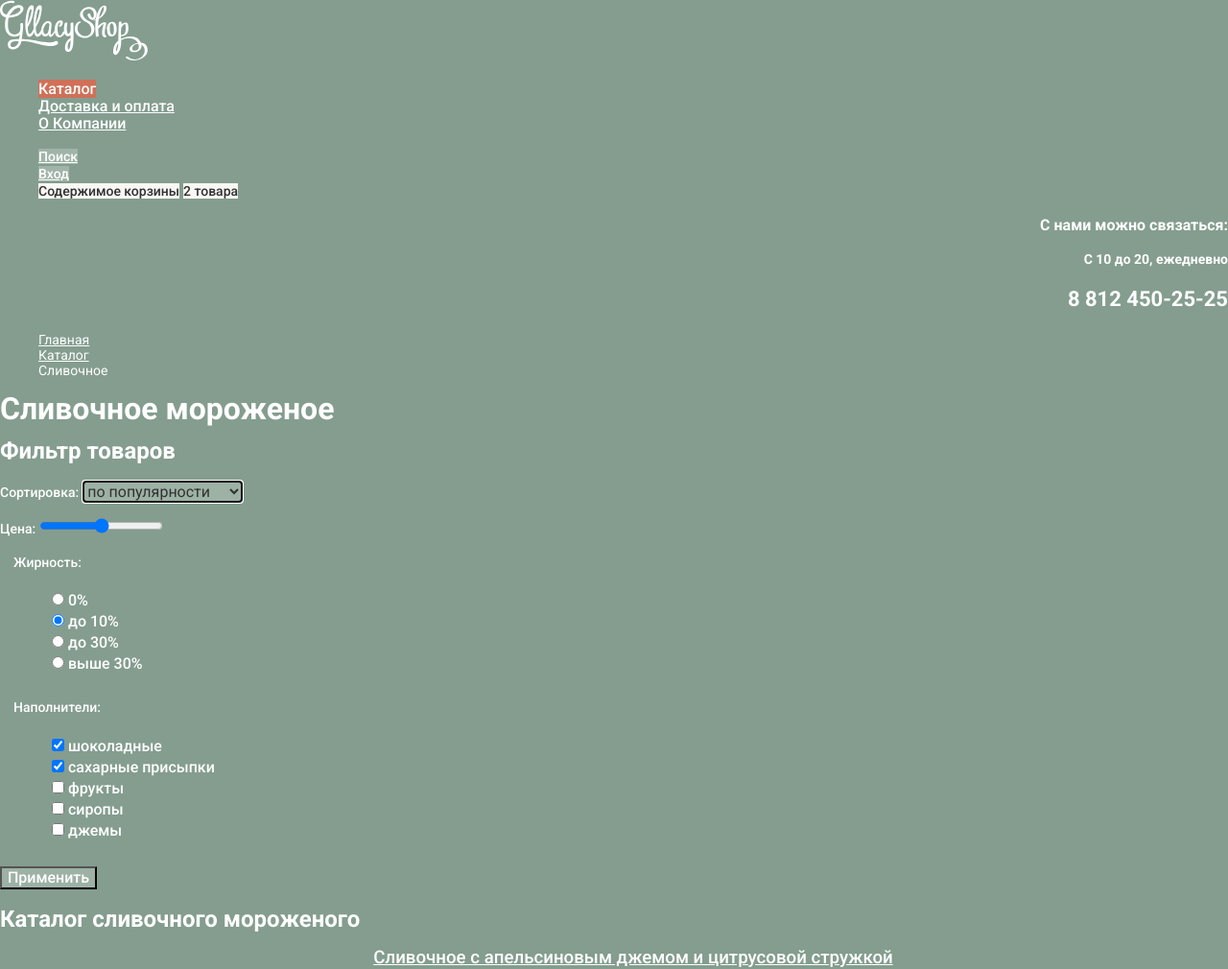
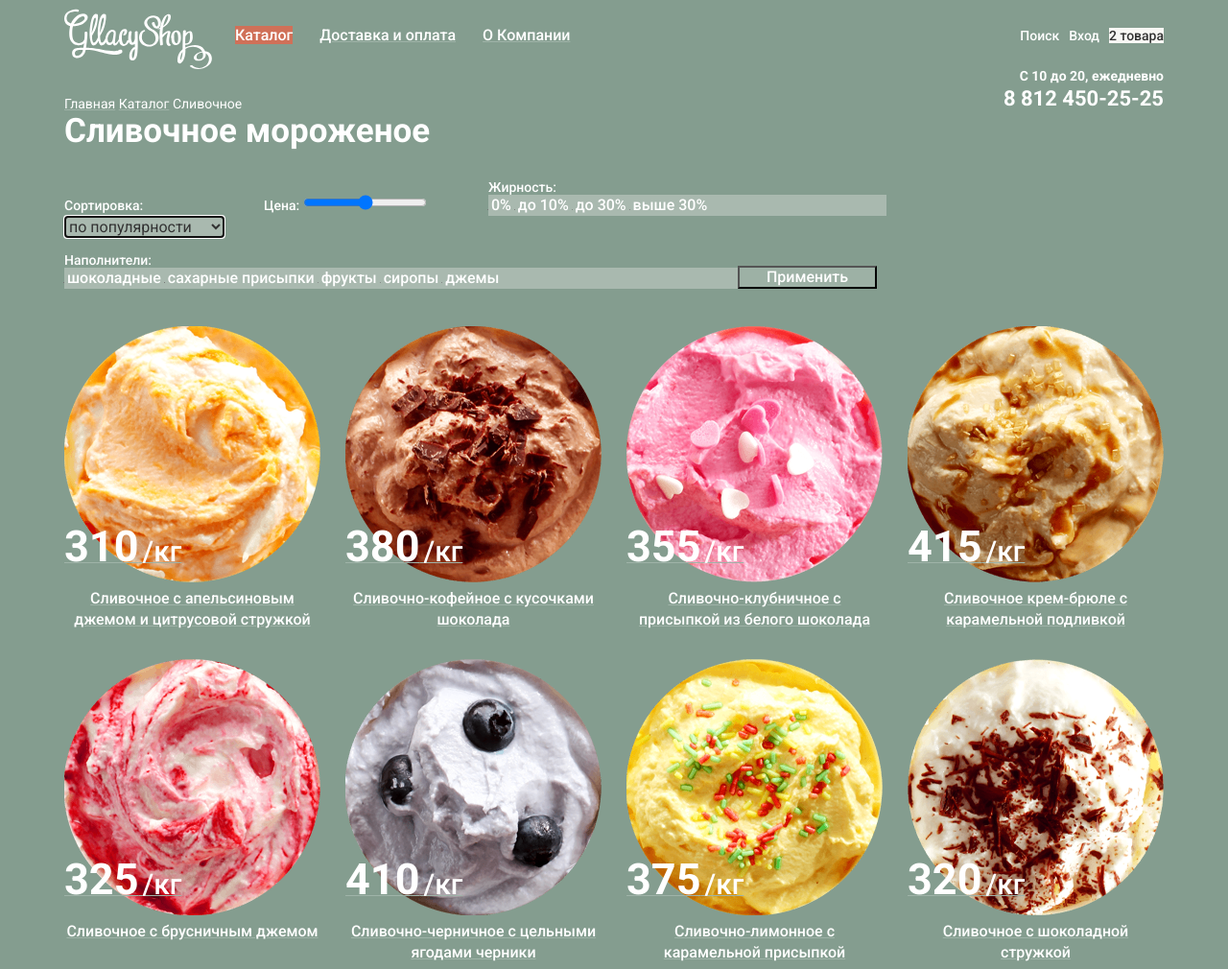
Before and after one commit to nikolaivi/933039-gllacy-24, a plain HTML site: page inner.html in a window 1280 px wide. Shown: the top 1010 px of the page at 96% size. Drawn offline with Linux system fonts and the light colour scheme.

Commit message:
Выпонено задание по построению сеток

```diff
--- a/css/style.css
+++ b/css/style.css
@@ -1,4 +1,14 @@
 /* Общие стили */
+
+*,
+*::before,
+*::after {
+  box-sizing: inherit;
+}
+
+html {
+  box-sizing: border-box;
+}
 
 body {
   margin: 0;
@@ -19,6 +29,7 @@ a {
   line-height: 18px;
   font-weight: 500;
   color: inherit;
+  text-decoration-color: rgb(159, 179, 168);
 }
 
 a:hover,
@@ -32,6 +43,27 @@ a:active {
 .index-page {
   background-image: url("../img/ice-cream-1-background.png");
   background-repeat: no-repeat;
+  background-position: center 0px;
+}
+
+/* .index-page {
+  background-image: url("../../gllacy/preview/gllacy-index.jpg");
+  background-repeat: no-repeat;
+  background-position: center 0;
+} */
+
+/* Visually-hidden */
+
+.visually-hidden {
+  width: 1px !important;
+  height: 1px !important;
+  margin: -1px !important;
+  padding: 0px !important;
+
+  border: 0px !important;
+
+  clip-path: inset(0px 0px 0px 0px) !important;
+  overflow: hidden !important;
 }
 
 /* Общие стили для тектстовых полей форм */
@@ -64,9 +96,27 @@ input[type="text"]:valid {
 
 /* Стили для шапки */
 
+.main-header {
+  width: 1200px;
+  margin-left: auto;
+  margin-right: auto;
+  margin-bottom: 0;
+  margin-top: 9px;
+  padding: 0 27px;
+}
+
 .main-navigation {
+  display: flex;
+
   line-height: 18px;
   color: rgb(255, 255, 255);
+}
+
+.main-header-logo {
+  width: 154px;
+  height: 64px;
+
+  align-self: flex-end;
 }
 
 .site-navigation,
@@ -74,8 +124,37 @@ input[type="text"]:valid {
   list-style: none;
 }
 
+.site-navigation {
+  padding: 0px;
+  width: 600px;
+  margin-left: 24px;
+  margin-top: 8px;
+
+  display: flex;
+  align-items: center;
+}
+
+.main-menu {
+  margin-right: 28px;
+}
+
+.user-navigation {
+  width: 245px;
+  margin-left: auto;
+  margin-top: 8px;
+
+  display: flex;
+  justify-content: flex-end;
+  align-items: center;
+}
+
 .search,
-.navigation-enter,
+.navigation-enter {
+  margin-right: 10px;
+}
+
+.search a,
+.navigation-enter a,
 .cart-empty,
 .cart-not-empty {
   text-decoration: none;
@@ -89,9 +168,7 @@ input[type="text"]:valid {
   font-size: 14px;
   line-height: 16px;
   font-weight: 500;
-  color:rgb(255, 255, 255);
-
-  background-color: rgb(161, 180, 169);
+  color: rgb(255, 255, 255);
 }
 
 .main-menu:hover,
@@ -124,23 +201,63 @@ input[type="text"]:valid {
 }
 
 .call-us {
+  width: 267px;
+  margin-left: auto;
+  margin-top: -2px;
+
   text-align: right;
+
+  align-self: flex-end;
+}
+
+.call-us p {
+  margin: 0px;
+  padding: 0px;
 }
 
 .call-hours {
   font-size: 14px;
   line-height: 16px;
+
+  text-align: right;
 }
 
 .call-us .tel {
+  margin-top: 4px;
+
   font-size: 22px;
   line-height: 24px;
 }
 
+/* Стили для main index.html */
+
+.body-container {
+  width: 1200px;
+  margin-top: 275px;
+  margin-left: auto;
+  margin-right: auto;
+
+  display: flex;
+  flex-direction: column;
+}
+
+/* Стили для main inner.html */
+.inner-container {
+  width: 1200px;
+  margin-left: auto;
+  margin-right: auto;
+  padding: 0 27px;
+
+  display: flex;
+  flex-direction: column;
+}
+
+
+
 /* Стили для переключателей фона */
 
 .switch-slides {
-   list-style: none;
+  list-style: none;
 }
 
 .switch-button {
@@ -168,7 +285,7 @@ input[type="text"]:valid {
   color: rgb(255, 255, 255);
   text-decoration: none;
 
-  background-image: linear-gradient(0deg, rgb(231,74,53) 0%, rgb(242,104,67) 100%);
+  background-image: linear-gradient(0deg, rgb(231, 74, 53) 0%, rgb(242, 104, 67) 100%);
 }
 
 .button:hover,
@@ -177,15 +294,25 @@ input[type="text"]:valid {
 }
 
 .button:active {
-  background-image: linear-gradient(0deg, rgb(242,104,67) 0%, rgb(231,74,53) 100%);
+  background-image: linear-gradient(0deg, rgb(242, 104, 67) 0%, rgb(231, 74, 53) 100%);
 }
 
 /* Стили для текста слайдов и кнопок */
 
 .special-offers-item {
+  margin-left: 27px;
+  margin-right: 27px;
+  margin-bottom: 40px;
+
   font-size: 60px;
   line-height: 60px;
   text-align: center;
+}
+
+.special-offers-item p {
+  margin: 0px;
+  padding: 0px;
+  padding-bottom: 30px;
 }
 
 .special-offers-item .button {
@@ -194,6 +321,15 @@ input[type="text"]:valid {
 }
 
 /* Стили для предложений по малине и шоколаду */
+
+.free-items {
+  margin-left: 27px;
+  margin-right: 27px;
+  margin-bottom: 40px;
+
+  display: flex;
+  justify-content: space-between;
+}
 
 .free-raspberries,
 .free-chocolate {
@@ -224,14 +360,47 @@ input[type="text"]:valid {
 }
 
 /* Стили для предложений по наиболее популярным товарам, а также каталога с товарами */
+.best-sellers {
+  margin-left: 27px;
+  margin-right: 27px;
+  margin-top: 5px;
+  margin-bottom: 40px;
+  padding: 0;
+}
+
+.best-sellers-item,
+.catalog-item {
+  width: 267px;
+}
+
+.best-sellers-item a,
+.catalog-item a {
+  display: flex;
+  flex-direction: column-reverse;
+}
+
+.catalog-item a:nth-last-of-type(-n + 5) {
+  margin-bottom: 30px;
+}
 
 .best-sellers ul,
 .catalog ul {
+  margin: 0;
+  padding: 0;
+
+  display: flex;
+  justify-content: space-between;
+  flex-wrap: wrap;
+
   list-style: none;
 }
 
 .best-sellers-item h3,
 .catalog-item h3 {
+  margin: 0;
+
+  font-size: 16px;
+  line-height: 22px;
   font-weight: 500;
 
   text-align: center;
@@ -241,6 +410,13 @@ input[type="text"]:valid {
 .catalog-item b {
   font-size: 45px;
   line-height: 45px;
+}
+
+.best-sellers-item p,
+.catalog-item p {
+  margin-top: -60px;
+
+  z-index: 1;
 }
 
 .best-sellers-item .weight,
@@ -254,9 +430,16 @@ input[type="text"]:valid {
 .our-features {
   width: 1146px;
   height: 307px;
+  margin-left: 27px;
+  margin-right: 27px;
+  margin-bottom: 40px;
 
   background-image: url("../img/waffle-background.jpg");
   border-radius: 15px;
+}
+
+.our-features ul {
+  padding: 0;
 }
 
 .our-features h2 {
@@ -282,7 +465,16 @@ input[type="text"]:valid {
   color: rgb(50, 50, 50);
 }
 
-/* Стили для описания блога */
+/* Стили для описания блога и раздела с рассылкой*/
+
+.blog-and-news {
+  margin-left: 27px;
+  margin-right: 27px;
+  margin-bottom: 40px;
+
+  display: flex;
+  justify-content: space-between;
+}
 
 .our-blog {
   width: 560px;
@@ -306,8 +498,6 @@ input[type="text"]:valid {
   text-decoration: underline;
 }
 
-/* Стили для описания раздела с рассылкой */
-
 .our-news {
   width: 560px;
   height: 220px;
@@ -318,6 +508,7 @@ input[type="text"]:valid {
 .our-news div {
   width: 550px;
   height: 210px;
+  margin: 5px;
 
   background-color: rgb(248, 247, 244);
   border-radius: 10px;
@@ -342,7 +533,14 @@ input[type="text"]:valid {
 
 /* Стили для раздела с контактной информацией */
 
+.our-contacts {
+  position: relative;
+}
+
 .contacts {
+  position: absolute;
+  top: 61px;
+  right: 27px;
   width: 300px;
   height: 305px;
 
@@ -369,6 +567,21 @@ input[type="text"]:valid {
 }
 
 /* Стили для подвала */
+
+.main-footer {
+  width: 1200px;
+  padding: 0 27px;
+  margin-right: auto;
+  margin-left: auto;
+
+  display: flex;
+  justify-content: space-between;
+  align-items: center;
+}
+
+.main-footer ul {
+  padding: 0;
+}
 
 .footer-navigation {
   list-style: none;
@@ -409,6 +622,17 @@ a.social-button:active {
 
 /* Стили для хлебных крошек и заголовка страницы с каталогом*/
 
+.breadcrumbs {
+  width: 853px;
+  margin: 0;
+  padding: 0;
+  margin-top: -15px;
+}
+
+.breadcrumbs li {
+  display: inline-block;
+}
+
 .breadcrumbs,
 .breadcrumbs a {
   font-size: 14px;
@@ -418,12 +642,20 @@ a.social-button:active {
   list-style: none;
 }
 
-h1 .page-title {
+h1 {
+  margin: 0;
+  margin-bottom: 30px;
+  padding: 0;
+
   font-size: 35px;
   line-height: 41px;
 }
 
 /* Стили для формы поиска */
+
+.filter {
+  margin-bottom: 40px;
+}
 
 .filter label,
 .filter legend {
@@ -432,11 +664,17 @@ h1 .page-title {
   font-weight: 500;
 }
 
-fieldset {
+.filter fieldset {
+  margin: 0;
+  padding: 0;
+
   border: none;
 }
 
-fieldset ul {
+.filter ul {
+  margin: 0;
+  padding: 0;
+
   list-style: none;
 }
 
@@ -447,11 +685,50 @@ fieldset ul {
   font-weight: 500;
 }
 
+.sort-form {
+  display: flex;
+  align-items: baseline;
+  flex-wrap: wrap;
+}
+
+.sort {
+  width: 193px;
+  margin: 0;
+  margin-right: 15px;
+  margin-bottom: 15px;
+}
+
+.price-range {
+  width: 219px;
+  margin: 0;
+  margin-right: 15px;
+}
+
+.fat-content {
+  width: 415px;
+}
+
+.filling {
+  width: 702px;
+  margin-right: 24px;
+}
+
+.sort-form button {
+  width: 145px;
+}
+
+.fat-content li,
+.filling li {
+  display: inline-block;
+}
+
 .sort select,
-.price-range div {
+.price-range input,
+.fat-content ul,
+.filling ul {
   color: rgb(255, 255, 255);
 
-  background-color: rgb(157, 177, 165);
+  background-color: rgb(169, 185, 175);
 }
 
 .sort select:hover,
@@ -460,6 +737,8 @@ fieldset ul {
 }
 
 .filter button {
+  align-self: flex-end;
+
   line-height: 18px;
   font-weight: 500;
   color: rgb(255, 255, 255);
@@ -480,9 +759,18 @@ fieldset ul {
 }
 
 /* Стили для нумерации страниц */
+.pagination-list {
+  align-self: flex-end;
+}
 
 .pagination-list ul {
+  padding: 0;
+
   list-style: none;
+}
+
+.pagination-list li {
+  display: inline-block;
 }
 
 .pagination-item {
@@ -511,12 +799,13 @@ fieldset ul {
 
 
 
-/* Скрытые попапы */
+/* Скрытые блоки */
 
 .catalog-menu,
 .search form,
 .navigation-enter form,
 .modal-feedback,
-.cart {
+.cart,
+.switch-button {
   display: none;
 }
--- a/inner.html
+++ b/inner.html
@@ -57,7 +57,7 @@
           </form>
         </li>
         <li>
-          <span class="cart-not-empty visually-hidden">Содержимое корзины</span>
+          <p class="visually-hidden">Содержимое корзины</p>
           <a class="cart-not-empty" href="#">2 товара</a>
           <section class="cart">
             <table>
@@ -95,7 +95,7 @@
       <p class="tel">8 812 450-25-25</p>
     </div>
   </header>
-  <main>
+  <main class="inner-container">
     <ul class="breadcrumbs">
       <li><a href="index.html">Главная</a></li>
       <li><a href="#">Каталог</a></li>
@@ -103,14 +103,14 @@
     </ul>
     <h1 class="page-title">Сливочное мороженое</h1>
     <section class="filter">
-      <h2 class="visually-hidden">Фильтр товаров</h2>
-      <form action="https://echo.htmlacademy.ru" method="get">
+      <!-- <h2 class="visually-hidden">Фильтр товаров</h2> -->
+      <form class="sort-form" action="https://echo.htmlacademy.ru" method="get">
         <p class="sort">
           <label for="id-sort">Сортировка:</label>
           <select name="sort" id="id-sort" autofocus>
             <option value="sort-popular">по популярности</option>
-            <option value="sort-cheap">сначала недорогие</option>
-            <option value="sort-expensive">сначала дорогие</option>
+            <option value="sort-low-price">сначала недорогие</option>
+            <option value="sort-high-price">сначала дорогие</option>
             <option value="sort-fat-content">по жирности</option>
           </select>
         </p>
@@ -175,7 +175,7 @@
           <a href="#">
             <h3>Сливочное с апельсиновым джемом и цитрусовой стружкой</h3>
             <p class="item-price">
-              <b>310₽</b>
+              <b>310</b>
               <span class="weight">/кг</span>
             </p>
             <img src="img/orange-ice-cream.png" width="267" height="267" alt="Фотография сливочного мороженого с апельсиновым джемом и цитрусовой стружкой">
@@ -185,7 +185,7 @@
           <a href="#">
             <h3>Сливочно-кофейное с кусочками шоколада</h3>
             <p class="item-price">
-              <b>380₽</b>
+              <b>380</b>
               <span class="weight">/кг</span>
             </p>
             <img src="img/coffee-chocolate-ice-cream.png" width="267" height="267" alt="Фотография сливочно-кофейного мороженого с кусочками шоколада">
@@ -195,7 +195,7 @@
           <a href="#">
             <h3>Сливочно-клубничное с присыпкой из белого шоколада</h3>
             <p class="item-price">
-              <b>355₽</b>
+              <b>355</b>
               <span class="weight">/кг</span>
             </p>
             <img src="img/strawberry-white-chocolate-ice-cream.png" width="267" height="267" alt="Фотография сливочно-клубничного мороженого с присыпкой из белого шоколада">
@@ -205,7 +205,7 @@
           <a href="#">
             <h3>Сливочное крем-брюле с карамельной подливкой</h3>
             <p class="item-price">
-              <b>415₽</b>
+              <b>415</b>
               <span class="weight">/кг</span>
             </p>
             <img src="img/creme-brulee-ice-cream.png" width="267" height="267" alt="Фотография сливочного крем-брюле с карамельной подливкой">
@@ -215,7 +215,7 @@
           <a href="#">
             <h3>Сливочное с брусничным джемом</h3>
             <p class="item-price">
-              <b>325₽</b>
+              <b>325</b>
               <span class="weight">/кг</span>
             </p>
             <img src="img/lingonberry-ice-cream.png" width="267" height="267" alt="Фотография сливочного мороженого с брусничным джемом">
@@ -225,7 +225,7 @@
           <a href="#">
             <h3>Сливочно-черничное с цельными ягодами черники</h3>
             <p class="item-price">
-              <b>410₽</b>
+              <b>410</b>
               <span class="weight">/кг</span>
             </p>
             <img src="img/blueberry-ice-cream.png" width="267" height="267" alt="Фотография сливочно-черничного мороженого с цельными ягодами черники">
@@ -235,7 +235,7 @@
           <a href="#">
             <h3>Сливочно-лимонное с карамельной присыпкой</h3>
             <p class="item-price">
-              <b>375₽</b>
+              <b>375</b>
               <span class="weight">/кг</span>
             </p>
             <img src="img/lemon-ice-cream.png" width="267" height="267" alt="Фотография сливочно-лимонного мороженого с карамельной присыпкой">
@@ -245,7 +245,7 @@
           <a href="#">
             <h3>Сливочное с шоколадной стружкой</h3>
             <p class="item-price">
-              <b>320₽</b>
+              <b>320</b>
               <span class="weight">/кг</span>
             </p>
             <img src="img/chocolate-chips-ice-cream.png" width="267" height="267" alt="Фотография сливочного мороженого с шоколадной стружкой">
@@ -255,7 +255,7 @@
           <a href="#">
             <h3>Сливочно-ванильное с кусочками шоколада</h3>
             <p class="item-price">
-              <b>440₽</b>
+              <b>440</b>
               <span class="weight">/кг</span>
             </p>
             <img src="img/vanilla-chocolate-ice-cream.png" width="267" height="267" alt="Фотография сливочно-ванильного мороженого с кусочками шоколада">
@@ -265,7 +265,7 @@
           <a href="#">
             <h3>Сливочноe с ментоловым сиропом</h3>
             <p class="item-price">
-              <b>435₽</b>
+              <b>435</b>
               <span class="weight">/кг</span>
             </p>
             <img src="img/menthol-ice-cream.png" width="267" height="267" alt="Фотография сливочного мороженого с ментоловым сиропом">
@@ -275,7 +275,7 @@
           <a href="#">
             <h3>Сливочное с кусочками черного шоколада</h3>
             <p class="item-price">
-              <b>355₽</b>
+              <b>355</b>
               <span class="weight">/кг</span>
             </p>
             <img src="img/dark-chocolate-ice-cream.png" width="267" height="267" alt="Фотография сливочного мороженого с кусочками черного шоколада">
@@ -285,7 +285,7 @@
           <a href="#">
             <h3>Сливочное с мятным сиропом</h3>
             <p class="item-price">
-              <b>420₽</b>
+              <b>420</b>
               <span class="weight">/кг</span>
             </p>
             <img src="img/mint-ice-cream.png" width="267" height="267" alt="Фотография сливочного мороженого с мятным сиропом">
```
Also changed, not shown: index.html (+22 -16 lines).
